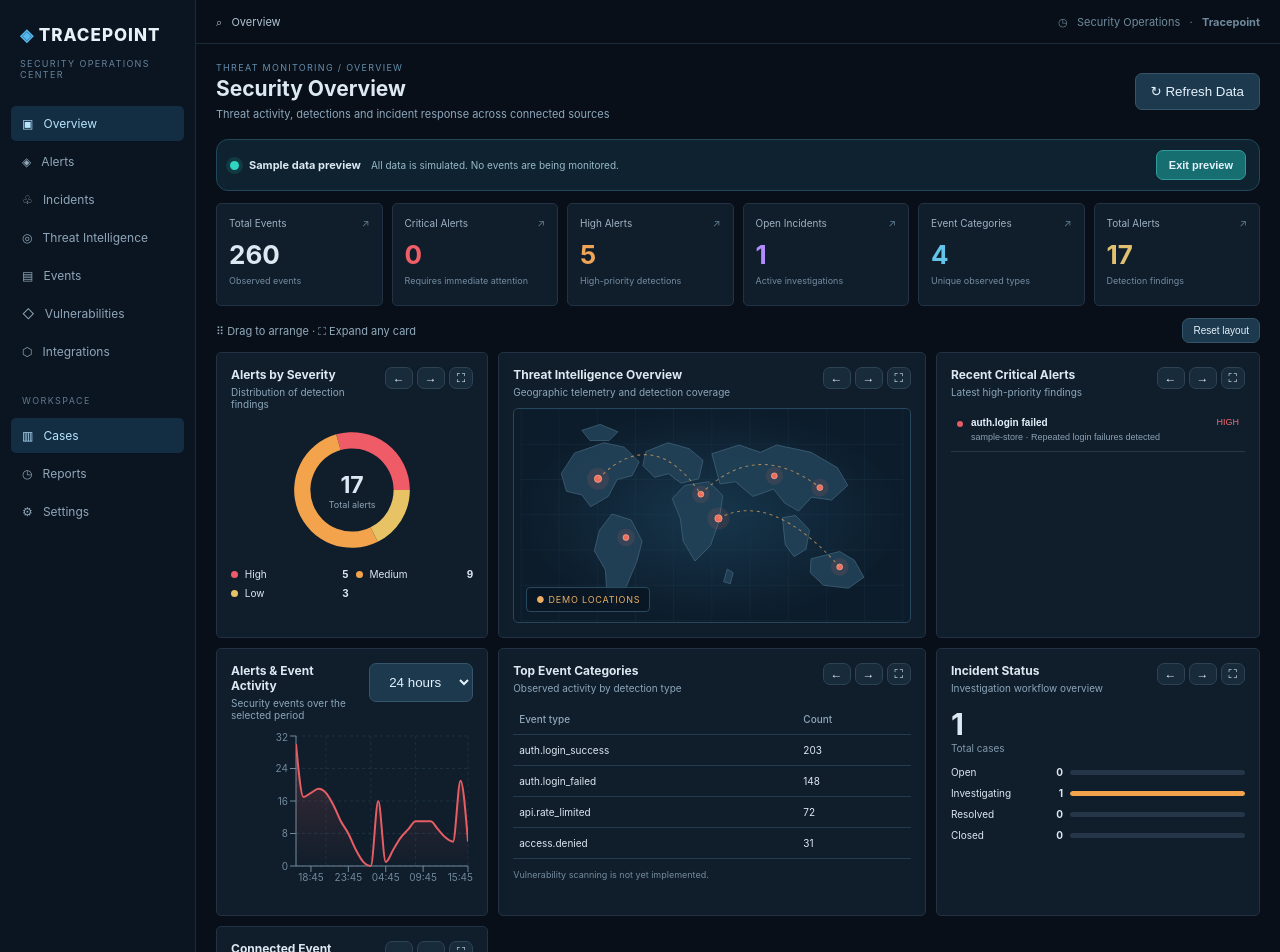
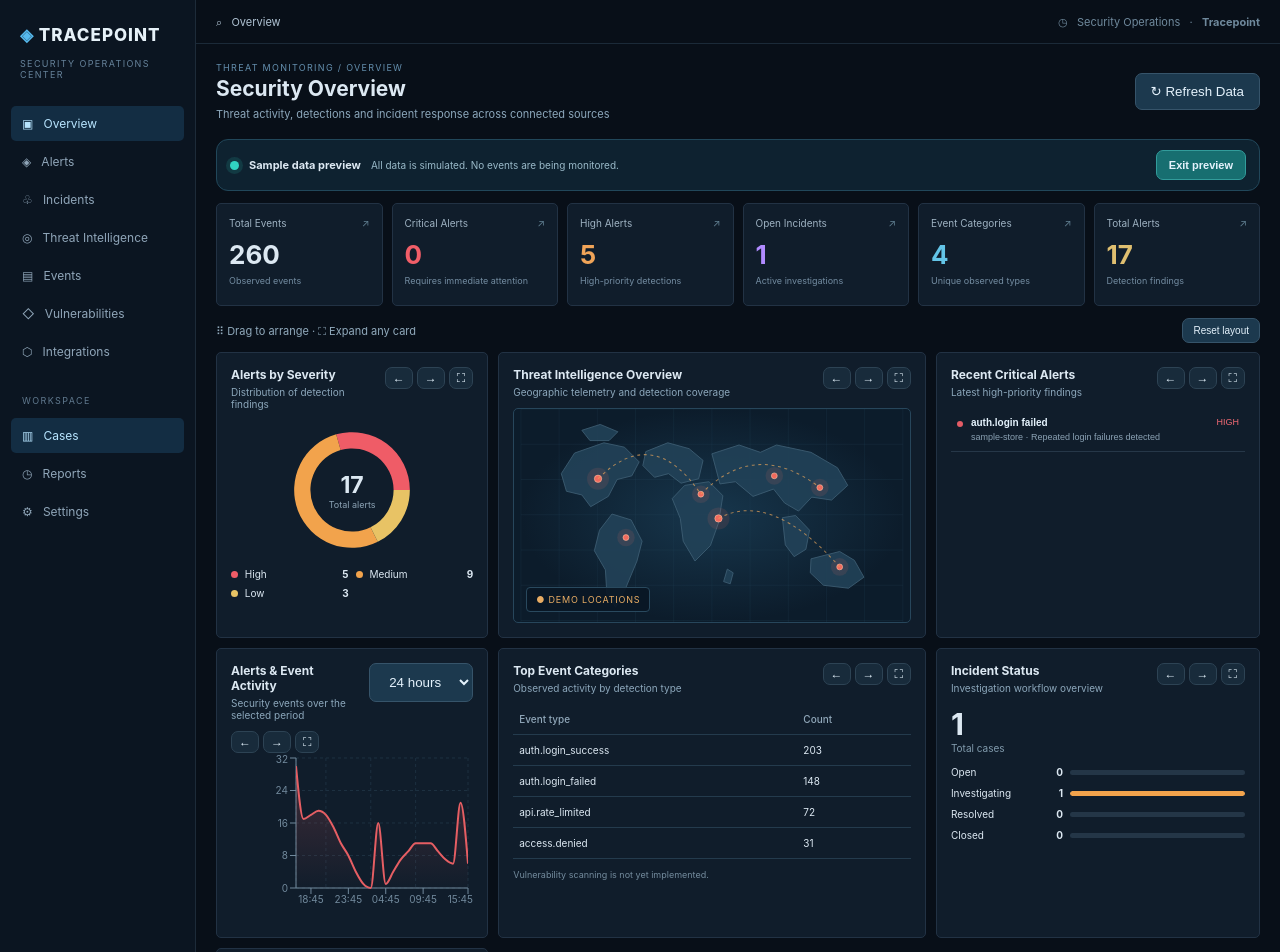
Before and after one commit to karisajoshua/tracepoint, a React (Vite) app in the folder dashboard/: page / in a window 1280 px wide. Shown: the top 952 px of the page. Built offline with nearby package versions, Linux system fonts and the light colour scheme.

Commit message:
Correct independent card controls for all seven dashboard widgets

```diff
--- a/dashboard/src/App.tsx
+++ b/dashboard/src/App.tsx
@@ -53,10 +53,10 @@ export default function App(){
  <section {...cardProps('severity' as CardId)} className={'panel severity-panel'+(expanded==='severity'?' card-expanded':'')}><div className="heading"><div><h2>Alerts by Severity</h2><p>Distribution of detection findings</p></div>{controls('severity')}</div><div className="donut"><ResponsiveContainer width="100%" height="100%"><PieChart><Pie data={severityData.length?severityData:[{name:'No data',value:1}]} dataKey="value" innerRadius="64%" outerRadius="89%" stroke="none">{(severityData.length?severityData:[{name:'No data',value:1}]).map((_,i)=><Cell key={i} fill={severityData.length?palette[i%palette.length]:'#233b4c'}/>)}</Pie><Tooltip contentStyle={{background:'#142434',border:'1px solid #365067'}}/></PieChart></ResponsiveContainer><div className="donut-center"><strong>{summary?.total_alerts??'—'}</strong><span>Total alerts</span></div></div><div className="legend">{severityData.length?severityData.map((d,i)=><div key={d.name}><span><b style={{background:palette[i%palette.length]}}/> {d.name}</span><strong>{d.value}</strong></div>):<p>No detections received</p>}</div></section>
  <section {...cardProps('map' as CardId)} className={'panel map-panel'+(expanded==='map'?' card-expanded':'')} id="threat-intelligence"><div className="heading"><div><h2>Threat Intelligence Overview</h2><p>Geographic telemetry and detection coverage</p></div>{controls('map')}</div><WorldMap demo={demo}/></section>
  <section {...cardProps('alerts' as CardId)} className={'panel alert-panel'+(expanded==='alerts'?' card-expanded':'')} id="alerts"><div className="heading"><div><h2>Recent Critical Alerts</h2><p>Latest high-priority findings</p></div>{controls('alerts')}</div><div className="alert-stack">{alerts.filter(a=>a.severity==='critical'||a.severity==='high').slice(0,5).map(a=><button key={a.id} className="alert-row" onClick={()=>setSelected(a)}><span className="alert-dot"/> <span><strong>{a.event_type.replace(/_/g,' ')}</strong><small>{a.source} · {a.reason}</small></span><em>{a.severity}</em></button>)}{!alerts.some(a=>a.severity==='critical'||a.severity==='high')&&<p className="empty">No high-priority alerts</p>}</div></section>
- <section {...cardProps('activity' as CardId)} className={'panel activity-panel'+(expanded==='activity'?' card-expanded':'')}><div className="heading"><div><h2>Alerts &amp; Event Activity</h2><p>Security events over the selected period</p></div><select aria-label="Activity period" value={hours} onChange={e=>{const n=Number(e.target.value);setHours(n);void refresh(n);}}><option value={6}>6 hours</option><option value={24}>24 hours</option><option value={168}>7 days</option></select></div><div className="chart"><ResponsiveContainer width="100%" height="100%"><AreaChart data={buckets}><defs><linearGradient id="activityFill" x1="0" y1="0" x2="0" y2="1"><stop offset="0%" stopColor="#e65e63" stopOpacity={.38}/><stop offset="100%" stopColor="#e65e63" stopOpacity={.01}/></linearGradient></defs><CartesianGrid stroke="#1d3040" strokeDasharray="3 3"/><XAxis dataKey="time" tickFormatter={v=>hours===168?v.slice(5,10):v.slice(11,16)} stroke="#71899c" tick={{fontSize:10}}/><YAxis allowDecimals={false} stroke="#71899c" tick={{fontSize:10}}/><Tooltip contentStyle={{background:'#142434',border:'1px solid #365067'}}/><Area type="monotone" dataKey="events" stroke="#e65e63" fill="url(#activityFill)" strokeWidth={2} dot={false}/></AreaChart></ResponsiveContainer></div></section>
- <section {...cardProps('types' as CardId)} className={'panel types-panel'+(expanded==='types'?' card-expanded':'')} id="vulnerabilities"><div className="heading"><div><h2>Top Event Categories</h2><p>Observed activity by detection type</p></div>{controls('activity')}</div><table><thead><tr><th>Event type</th><th>Count</th></tr></thead><tbody>{summary&&Object.entries(summary.events_by_type).sort((a,b)=>b[1]-a[1]).slice(0,6).map(([name,count])=><tr key={name}><td>{name}</td><td>{count}</td></tr>)}{!summary&&<tr><td colSpan={2}>Awaiting event data</td></tr>}</tbody></table><p className="panel-disclaimer">Vulnerability scanning is not yet implemented.</p></section>
- <section {...cardProps('incidents' as CardId)} className={'panel incident-panel'+(expanded==='incidents'?' card-expanded':'')}><div className="heading"><div><h2>Incident Status</h2><p>Investigation workflow overview</p></div>{controls('types')}</div><div className="incident-total">{incidents.length}<small>Total cases</small></div><div className="status-bars">{['open','investigating','resolved','closed'].map((status,i)=><div key={status}><span>{status}</span><strong>{incidents.filter(c=>c.status===status).length}</strong><div className="status-track"><div style={{width:(incidents.length?incidents.filter(c=>c.status===status).length/incidents.length*100:0)+'%',background:palette[i]}}/></div></div>)}</div></section>
- <section {...cardProps('sources' as CardId)} className={'panel sources-panel'+(expanded==='sources'?' card-expanded':'')} id="integrations"><div className="heading"><div><h2>Connected Event Sources</h2><p>Applications represented in telemetry</p></div>{controls('incidents')}</div><div className="source-list">{Array.from(new Set(events.map(e=>e.source))).slice(0,6).map(source=><div key={source}><span className="source-icon">⬡</span><strong>{source}</strong><small>Events received</small></div>)}{!events.length&&<p className="empty">No event sources connected</p>}</div><p className="panel-disclaimer">Source presence does not verify connector health.</p></section>
+ <section {...cardProps('activity' as CardId)} className={'panel activity-panel'+(expanded==='activity'?' card-expanded':'')}><div className="heading"><div><h2>Alerts &amp; Event Activity</h2><p>Security events over the selected period</p></div><select aria-label="Activity period" value={hours} onChange={e=>{const n=Number(e.target.value);setHours(n);void refresh(n);}}><option value={6}>6 hours</option><option value={24}>24 hours</option><option value={168}>7 days</option></select></div>{controls('activity')}<div className="chart"><ResponsiveContainer width="100%" height="100%"><AreaChart data={buckets}><defs><linearGradient id="activityFill" x1="0" y1="0" x2="0" y2="1"><stop offset="0%" stopColor="#e65e63" stopOpacity={.38}/><stop offset="100%" stopColor="#e65e63" stopOpacity={.01}/></linearGradient></defs><CartesianGrid stroke="#1d3040" strokeDasharray="3 3"/><XAxis dataKey="time" tickFormatter={v=>hours===168?v.slice(5,10):v.slice(11,16)} stroke="#71899c" tick={{fontSize:10}}/><YAxis allowDecimals={false} stroke="#71899c" tick={{fontSize:10}}/><Tooltip contentStyle={{background:'#142434',border:'1px solid #365067'}}/><Area type="monotone" dataKey="events" stroke="#e65e63" fill="url(#activityFill)" strokeWidth={2} dot={false}/></AreaChart></ResponsiveContainer></div></section>
+ <section {...cardProps('types' as CardId)} className={'panel types-panel'+(expanded==='types'?' card-expanded':'')} id="vulnerabilities"><div className="heading"><div><h2>Top Event Categories</h2><p>Observed activity by detection type</p></div>{controls('types')}</div><table><thead><tr><th>Event type</th><th>Count</th></tr></thead><tbody>{summary&&Object.entries(summary.events_by_type).sort((a,b)=>b[1]-a[1]).slice(0,6).map(([name,count])=><tr key={name}><td>{name}</td><td>{count}</td></tr>)}{!summary&&<tr><td colSpan={2}>Awaiting event data</td></tr>}</tbody></table><p className="panel-disclaimer">Vulnerability scanning is not yet implemented.</p></section>
+ <section {...cardProps('incidents' as CardId)} className={'panel incident-panel'+(expanded==='incidents'?' card-expanded':'')}><div className="heading"><div><h2>Incident Status</h2><p>Investigation workflow overview</p></div>{controls('incidents')}</div><div className="incident-total">{incidents.length}<small>Total cases</small></div><div className="status-bars">{['open','investigating','resolved','closed'].map((status,i)=><div key={status}><span>{status}</span><strong>{incidents.filter(c=>c.status===status).length}</strong><div className="status-track"><div style={{width:(incidents.length?incidents.filter(c=>c.status===status).length/incidents.length*100:0)+'%',background:palette[i]}}/></div></div>)}</div></section>
+ <section {...cardProps('sources' as CardId)} className={'panel sources-panel'+(expanded==='sources'?' card-expanded':'')} id="integrations"><div className="heading"><div><h2>Connected Event Sources</h2><p>Applications represented in telemetry</p></div>{controls('sources')}</div><div className="source-list">{Array.from(new Set(events.map(e=>e.source))).slice(0,6).map(source=><div key={source}><span className="source-icon">⬡</span><strong>{source}</strong><small>Events received</small></div>)}{!events.length&&<p className="empty">No event sources connected</p>}</div><p className="panel-disclaimer">Source presence does not verify connector health.</p></section>
  </div>
  <section className="filters" aria-label="Investigation filters"><label htmlFor="search">Search investigations</label><input id="search" value={query} onChange={e=>setQuery(e.target.value)} placeholder="Filter events and alerts by source, type or identifier"/><label htmlFor="severity">Alert severity</label><select id="severity" value={severity} onChange={e=>setSeverity(e.target.value)}><option value="all">All severities</option><option value="high">High</option><option value="medium">Medium</option><option value="low">Low</option></select></section><div className="columns"><section className="panel" id="alerts"><h2>Recent Alerts</h2><table><thead><tr><th>Severity</th><th>Detection</th><th>Source</th></tr></thead><tbody>{matchingAlerts.length?matchingAlerts.map(a=><tr key={a.id} onClick={()=>setSelected(a)} className="clickable" title="Inspect alert details"><td className="danger">{a.severity}</td><td title={a.reason}>{a.event_type}</td><td>{a.source}</td></tr>):<tr><td colSpan={3}>No alerts yet</td></tr>}</tbody></table></section>
  <section className="panel" id="events"><h2>Recent Events</h2><table><thead><tr><th>Type</th><th>Source</th><th>Time</th></tr></thead><tbody>{matchingEvents.length?matchingEvents.map(e=><tr key={e.event_id}><td>{e.event_type}</td><td>{e.source}</td><td>{new Date(e.timestamp).toLocaleTimeString()}</td></tr>):<tr><td colSpan={3}>No events yet</td></tr>}</tbody></table></section></div>
```
